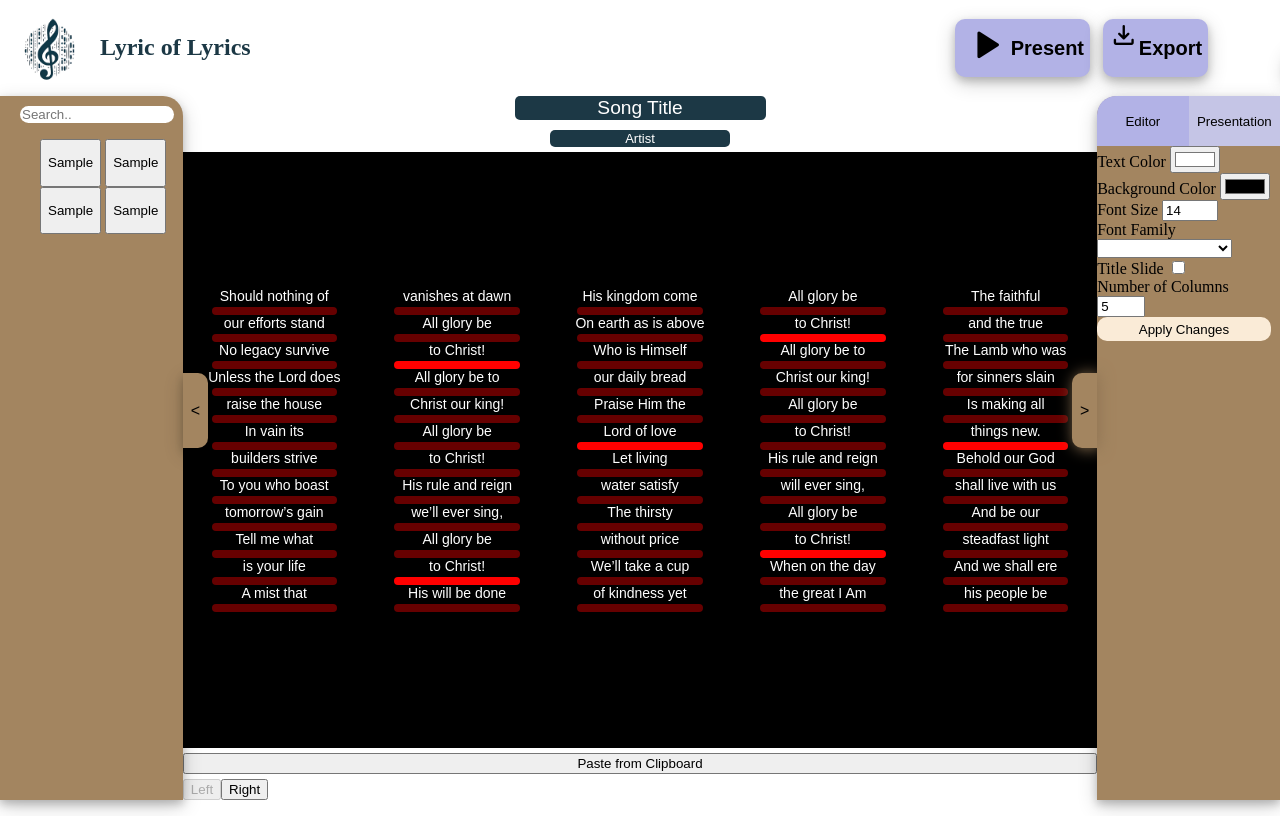
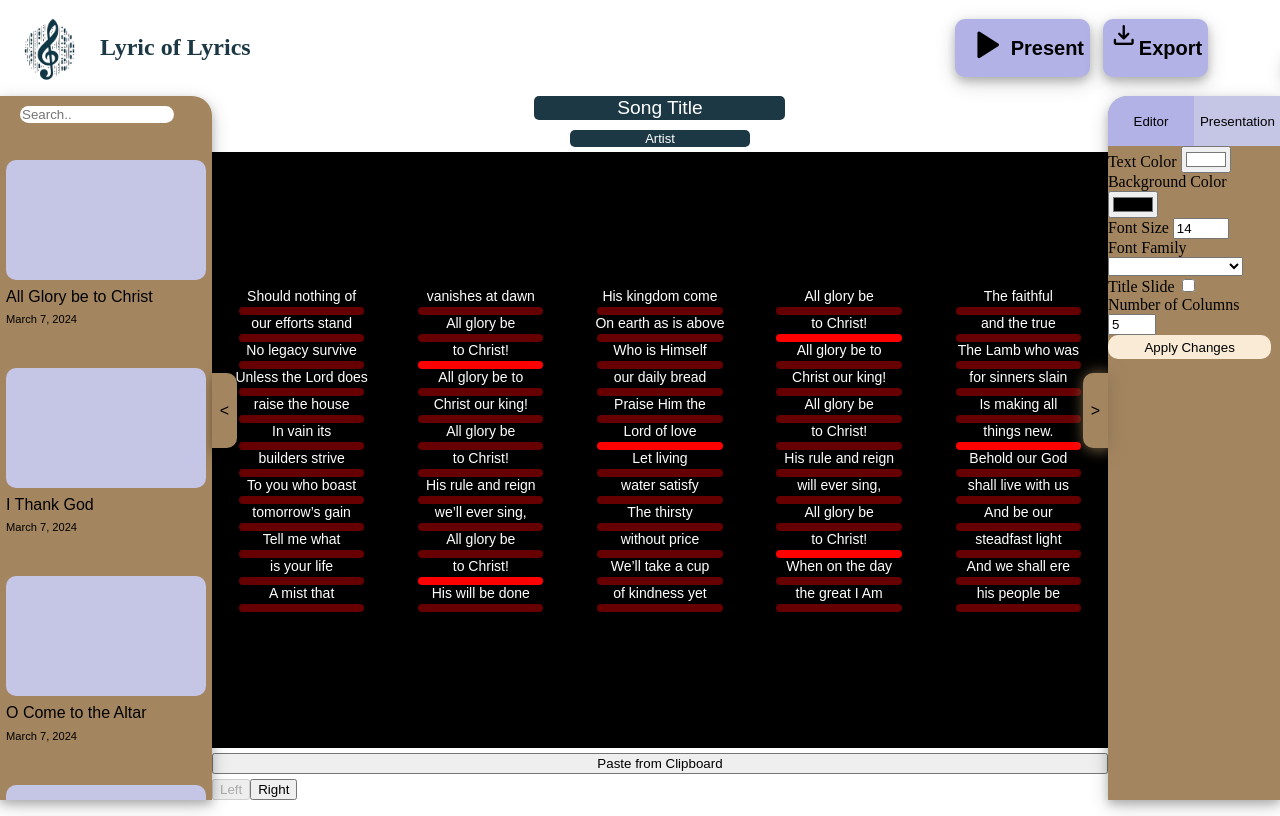
Before and after one commit to MasterTemple/CSCI-450-Group-Project, a SvelteKit app: page / in a window 1280 px wide. Shown: the top 816 px of the page. Built offline with nearby package versions, Linux system fonts and the light colour scheme.

Commit message:
Redid the SavedSong element

```diff
--- a/src/routes/Saved.svelte
+++ b/src/routes/Saved.svelte
@@ -10,23 +10,19 @@
         savedSongsIsOpen.set(!$savedSongsIsOpen)
     }
 
+    function addSong(songToAdd) {
+
+    }
+
     function searchSongs() {
         let input = document.getElementById('searchBar').value
         input = input.toLowerCase();
         console.log("Input: " + input)
-        let x = document.getElementsByClassName(SavedSong);
-        for (var k in x) {
-            console.log("i: " + k)
-        }
 
-        for (var i = 0; i < x.length; i++) {
-            if (!x[i].innerHTML.toLowerCase().includes(input)) {
-                x[i].style.display = "none";
-            }
-            else {
-                x[i].style.display = "list-item";
-            }
-        }
+        var songElements = document.getElementsByTagName(SavedSong);
+        console.log(songElements.length)
+
+
 
     }
 </script>
@@ -41,11 +37,12 @@
 <div id = "songs">
     <input type="text" placeholder="Search.." id="searchBar" on:keyup={searchSongs}>
 
-    <ul>
-        <SavedSong/>
-        <SavedSong/>
-        <SavedSong/>
-        <SavedSong/>
+    <ul id="songsList">
+        <SavedSong songName= "All Glory be to Christ" songDate="March 7, 2024"/>
+        <SavedSong songName= "I Thank God" songDate="March 7, 2024"/>
+        <SavedSong songName= "O Come to the Altar" songDate="March 7, 2024"/>
+        <SavedSong songName= "Nothing but the Blood" songDate="March 7, 2024"/>
+
     </ul>
 
 
@@ -91,4 +88,15 @@
 
 }
 
+#songsList {
+    display: flex;
+    flex-direction: column;
+    align-items: center;
+    padding: 0;
+    overflow-x: hidden;
+    overflow-y: scroll;
+}
+
+
+
 </style>
--- a/src/routes/SavedSong.svelte
+++ b/src/routes/SavedSong.svelte
@@ -1,14 +1,18 @@
 <script>
     import { color } from "./stores";
+
+    export let songName;
+    export let songDate;
 </script>
 
-<!--button id="savedSongButton">
+<button id="savedSongButton">
     <button id="image" style="--color: {color.lightPurple}"> </button>
-    <p id="songTitle">Song Title</p>
-    <p id="dateCreated">Date Created</p>
-</button-->
+    <div id="subText">
+        <p id="songTitle">{songName}</p>
+        <p id="dateCreated">{songDate}</p>
+    </div>
 
-<button><p>Sample</p></button>
+</button>
 
 <style>
 
@@ -19,7 +23,7 @@
 
 #image {
     background-color: var(--color);
-    width: 90%;
+    width: 200px;
     height: 120px;
     position: relative;
     top: 20px;
@@ -36,7 +40,13 @@
 #dateCreated {
     font-size: smaller;
     position: relative;
-    top: 0px;
+    top: -10px;
+}
+
+#subText {
+    display: flex;
+    flex-direction: column;
+    align-items: start;
 }
 
 </style>
```
